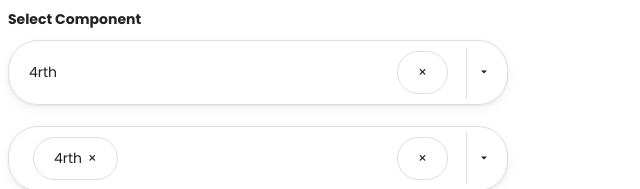
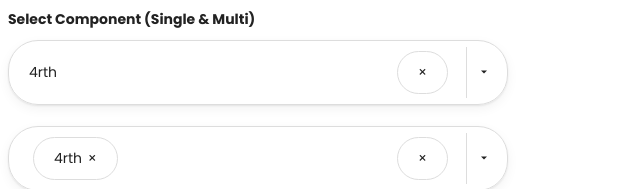
Before and after one commit to chilucdiep/component-library, a React (Vite) app: page / in a window 1280 px wide. Shown: the top 189 px of the page, without its empty margins (0-640 px from the left). Built offline with nearby package versions, Linux system fonts and the light colour scheme.

Commit message:
Cleanup & doc

```diff
--- a/src/App.tsx
+++ b/src/App.tsx
@@ -1,7 +1,9 @@
 import { useState } from "react";
-import CounterComponent from "./component/Counter";
-import Select from "./component/Select";
+import CounterComponent from "./components/Counter";
+import Select from "./components/Select";
 import { SelectOption } from "./constants/Select.interface";
+
+// This App component allows me to display the use cases of my component library as examples.
 
 const mockOptions = [
   { label: "First", value: 1 },
@@ -12,29 +14,39 @@ const mockOptions = [
 ];
 
 function App() {
+  // Example of implmentation of the Single Select component
   const [selectedOption, setSelectedOption] = useState<
     SelectOption | undefined
   >(mockOptions[3]);
 
+  const singleSelectComponentMarkup = (
+    <Select
+      onChange={(option) => setSelectedOption(option)}
+      options={mockOptions}
+      selectedOption={selectedOption}
+    />
+  );
+
+  // Example of implmentation of the Multi-Select component
   const [selectedOptions, setSelectedOptions] = useState<SelectOption[]>([
     mockOptions[3],
   ]);
 
+  const multiSelectComponentMarkup = (
+    <Select
+      multiple
+      onChange={(option) => setSelectedOptions(option)}
+      options={mockOptions}
+      selectedOption={selectedOptions}
+    />
+  );
+
   return (
     <>
-      <h1>Select Component</h1>
-      <Select
-        onChange={(option) => setSelectedOption(option)}
-        options={mockOptions}
-        selectedOption={selectedOption}
-      />
+      <h1>Select Component (Single & Multi)</h1>
+      {singleSelectComponentMarkup}
       <br />
-      <Select
-        multiple
-        onChange={(option) => setSelectedOptions(option)}
-        options={mockOptions}
-        selectedOption={selectedOptions}
-      />
+      {multiSelectComponentMarkup}
       <br />
       <h1>Counter Component</h1>
       <CounterComponent />
```
Also changed, not shown: src/components/Counter.module.scss (renamed from src/component/Counter.module.scss), src/components/Counter.tsx (renamed from src/component/Counter.tsx), src/components/Select.module.scss (renamed from src/component/Select.module.scss), src/components/Select.tsx (renamed from src/component/Select.tsx).
